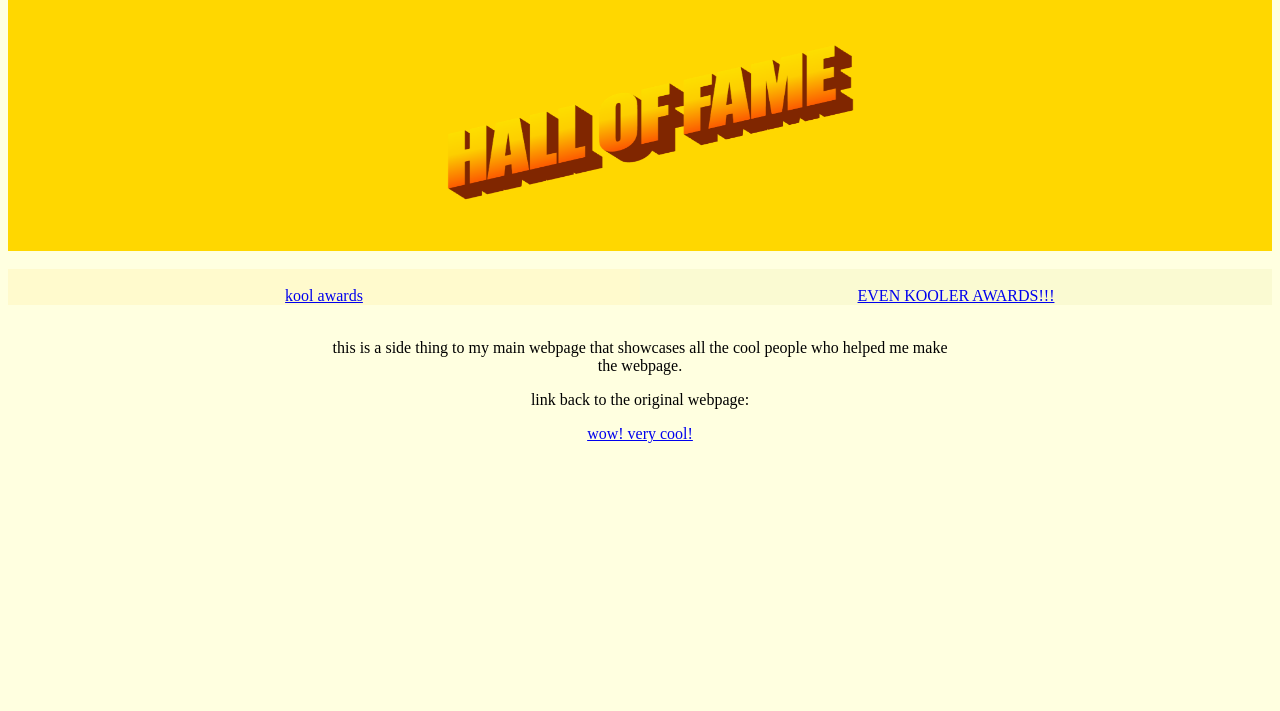
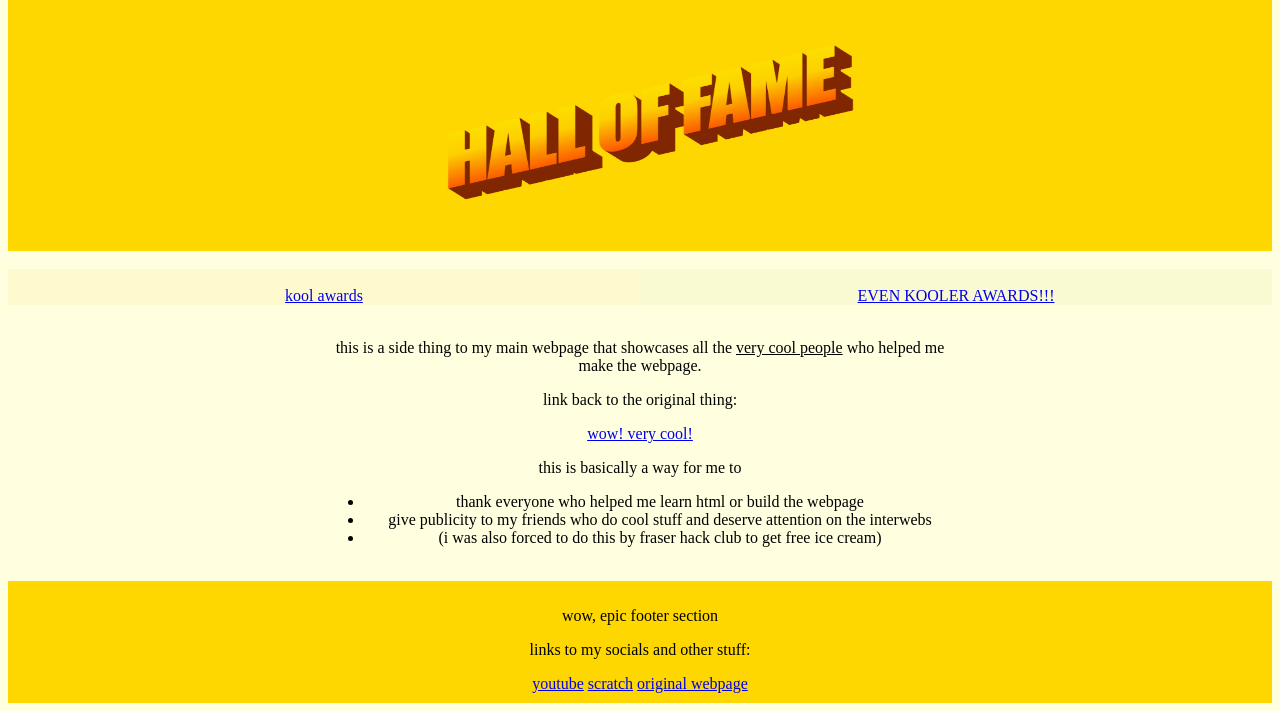
Before and after one commit to KoolKid1256/KoolKid1256.github.io, a plain HTML site: page index.html in a window 1280 px wide. Shown: the part 153-864 px from the top of the page. Before the commit the page ends 800 px from the top, so only its background shows below. Drawn offline with Linux system fonts and the light colour scheme.

Commit message:
add scoop features 1

```diff
--- a/index.html
+++ b/index.html
@@ -29,10 +29,24 @@
     <br>
 
     <div class="centerdiv">
-        <p>this is a side thing to my main webpage that showcases all the cool people who helped me make the webpage.</p>
-        <p>link back to the original webpage:</p>
+        <p>this is a side thing to my main webpage that showcases all the <u>very cool people</u> who helped me make the webpage.</p>
+        <p>link back to the original thing:</p>
         <a href="https://art-and-music-website.vercel.app/">wow! very cool!</a>
+        <br>
+        <p>this is basically a way for me to</p>
+        <ul>
+            <li>thank everyone who helped me learn html or build the webpage</li>
+            <li>give publicity to my friends who do cool stuff and deserve attention on the interwebs</li>
+            <li>(i was also forced to do this by fraser hack club to get free ice cream)</li>
+        </ul>
     </div>
-
+    <br>
+    <footer>
+        <p>wow, epic footer section</p>
+        <p>links to my socials and other stuff:</p>
+        <a href="https://www.youtube.com/channel/UC0CuQrpSH5uDD8B242KThjQ">youtube</a>
+        <a href="https://scratch.mit.edu/users/justinzedzed/">scratch</a>
+        <a href="https://art-and-music-website.vercel.app/">original webpage</a>
+    </footer>
 </body>
 </html>
--- a/style.css
+++ b/style.css
@@ -40,3 +40,10 @@ div.rightdiv {
   width: 10%;
   text-align: center;
 }
+
+footer {
+  background-color: gold;
+  padding: 10px;
+  text-align: center;
+  color: black;
+}
```
Also changed, not shown: 404.html (added, +63 -0 lines), awards.html (+2 -0 lines), 404 error.png (added), 1 other file.
